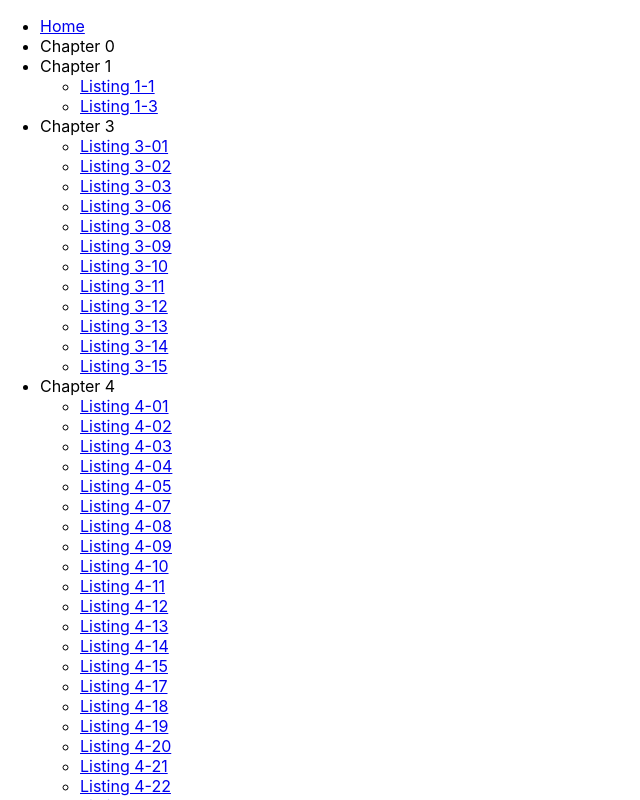
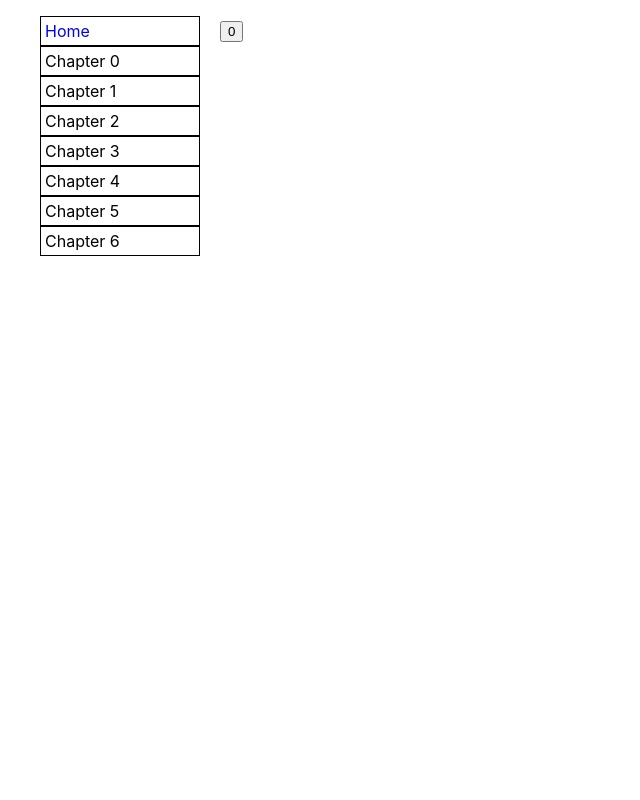
Before and after one commit to chrisminnick/react-js-foundations, a React (Create React App) app in the folder book-code-listings/: page /listing617 in a window 1280 px wide. Shown: the top 800 px of the page, without its empty margins (0-640 px from the left). Built offline with nearby package versions, Linux system fonts and the light colour scheme.

Commit message:
styled navigation

```diff
--- a/book-code-listings/package.json
+++ b/book-code-listings/package.json
@@ -9,6 +9,7 @@
     "create-react-class": "^15.7.0",
     "react": "^17.0.1",
     "react-addons-shallow-compare": "^15.6.2",
+    "react-collapsible": "^2.8.1",
     "react-dom": "^17.0.1",
     "react-router-dom": "^5.2.0",
     "react-scripts": "4.0.0",
--- a/book-code-listings/public/index.html
+++ b/book-code-listings/public/index.html
@@ -24,7 +24,7 @@
       work correctly both with client-side routing and a non-root public URL.
       Learn how to configure a non-root public URL by running `npm run build`.
     -->
-    <title>React App</title>
+
   </head>
   <body>
     <noscript>You need to enable JavaScript to run this app.</noscript>
@@ -39,5 +39,6 @@
       To begin the development, run `npm start` or `yarn start`.
       To create a production bundle, use `npm run build` or `yarn build`.
     -->
+
   </body>
 </html>
--- a/book-code-listings/src/App.css
+++ b/book-code-listings/src/App.css
@@ -36,3 +36,19 @@
     transform: rotate(360deg);
   }
 }
+
+#buttons>li {
+  list-style: none;
+  width: 150px;
+  padding: 4px;
+  border: 1px solid black;
+  cursor: pointer;
+}
+#buttons li a {
+  text-decoration: none;
+  display: block;
+}
+
+#buttons li a:hover {
+  text-decoration: none;
+}
--- a/book-code-listings/src/App.js
+++ b/book-code-listings/src/App.js
@@ -5,6 +5,7 @@ import {
   Route,
   Link
 } from "react-router-dom";
+import Collapsible from 'react-collapsible';
 import Listing0103 from './chapter01/Listing0103';
 import Login from './chapter03/Login';
 import SearchBox from './chapter03/SearchBox/SearchBox';
@@ -48,18 +49,27 @@ import ShallowCompare from './chapter04/ShallowCompare';
 import PureComponent from './chapter04/PureComponent';
 import ReactMemoExample from './chapter04/ReactMemoExample';
 import Mutato from './chapter06/PropsMutation/App.js';
+import WelcomeMessageProps from './chapter06/WelcomeMessage';
+import WelcomeClass from './chapter06/WelcomeClass';
+import SiteLink from './chapter06/SiteLink';
+import SiteLinkNode from './chapter06/SiteLinkNode';
+import BorderBox from './chapter06/BorderBox';
+import CounterClass from './chapter06/CounterClass';
+import IncrementTwice from './chapter06/IncrementTwice';
+import IncrementTwiceFixed from './chapter06/IncrementTwiceFixed';
 
 function App() {
   return (
     <Router>
       <div style={{display:"flex"}}>
         <nav>
-          <ul>
+          <ul id="buttons">
             <li>
               <Link to="/">Home</Link>
             </li>
             <li>Chapter 0</li>
-            <li>Chapter 1
+            <li>
+              <Collapsible trigger="Chapter 1">
               <ul>
                 <li>
                   <a href="/Listing01-01">Listing 1-1</a>
@@ -68,8 +78,17 @@ function App() {
                   <Link to="/listing0103">Listing 1-3</Link>
                 </li>
               </ul>
+              </Collapsible>
             </li>
-            <li>Chapter 3
+            <li>
+              <Collapsible trigger="Chapter 2">
+                <ul>
+
+                </ul>
+              </Collapsible>
+            </li>
+            <li>
+              <Collapsible trigger="Chapter 3">
               <ul>
                 <li>
                   <Link to="/listing301">Listing 3-01</Link>
@@ -108,8 +127,10 @@ function App() {
                   <Link to="/listing315">Listing 3-15</Link>
                 </li>
               </ul>
+              </Collapsible>
             </li>
-            <li>Chapter 4
+            <li>
+            <Collapsible trigger="Chapter 4">
               <ul>
                 <li>
                   <Link to="/listing401">Listing 4-01</Link>
@@ -199,13 +220,50 @@ function App() {
                   <Link to="/listing436">Listing 4-36</Link>
                 </li>
               </ul>
+              </Collapsible>
             </li>
-            <li>Chapter 6
+            <li>
+              <Collapsible trigger="Chapter 5">
+                <ul>
+
+                </ul>
+              </Collapsible>
+            </li>
+            <li>
+              <Collapsible trigger="Chapter 6">
               <ul>
                 <li>
                   <Link to="/listing601">Listing 6-01</Link>
                 </li>
+                <li>
+                  <Link to="/listing602">Listing 6-02</Link>
+                </li>
+                <li>
+                  <Link to="/listing603">Listing 6-03</Link>
+                </li>
+                <li>
+                  <Link to="/listing604">Listing 6-04</Link>
+                </li>
+                <li>
+                  <Link to="/listing608">Listing 6-08</Link>
+                </li>
+                <li>
+                  <Link to="/listing609">Listing 6-09</Link>
+                </li>
+                <li>
+                  <Link to="/listing610">Listing 6-10</Link>
+                </li>
+                <li>
+                  <Link to="/listing617">Listing 6-17</Link>
+                </li>
+                <li>
+                  <Link to="/listing619">Listing 6-19</Link>
+                </li>
+                <li>
+                  <Link to="/listing620">Listing 6-20</Link>
+                </li>
               </ul>
+              </Collapsible>
             </li>
 
           </ul>
@@ -344,6 +402,33 @@ function App() {
           <Route path="/listing601">
             <Mutato />
           </Route>
+          <Route path="/listing602">
+            <WelcomeMessageProps firstName={'Jimmy'} />
+          </Route>
+          <Route path="/listing603">
+            <WelcomeMessageProps firstName={'false'} />
+          </Route>
+          <Route path="/listing604">
+            <WelcomeClass firstName={'frank'} />
+          </Route>
+          <Route path="/listing608">
+            <SiteLink url="http://example.com" linkName="Example" />
+          </Route>
+          <Route path="/listing609">
+            <SiteLinkNode url="http://example.com" linkName="Example" />
+          </Route>
+          <Route path="/listing610">
+            <BorderBox><p>Some sample text</p><br /></BorderBox>
+          </Route>
+          <Route path="/listing617">
+            <CounterClass />
+          </Route>
+          <Route path="/listing619">
+            <IncrementTwice />
+          </Route>
+          <Route path="/listing620">
+            <IncrementTwiceFixed />
+          </Route>
           <Route path="/">
 
           </Route>
--- /dev/null
+++ b/book-code-listings/src/chapter06/BorderBox.js
@@ -0,0 +1,13 @@
+import PropTypes from 'prop-types';
+
+function BorderBox(props){
+  return(
+    <div style={{border:"1px solid black"}}>{props.children}</div>
+  )
+}
+
+BorderBox.propTypes = {
+  children: PropTypes.element.isRequired
+}
+
+export default BorderBox;
--- /dev/null
+++ b/book-code-listings/src/chapter06/CounterClass.js
@@ -0,0 +1,18 @@
+import {Component} from 'react';
+
+class CounterClass extends Component {
+  constructor(props){
+    super(props);
+    this.state = {count:0};
+    this.increment = this.increment.bind(this);
+  }
+  increment(){
+    this.setState({count: this.state.count + 1});
+  }
+  render(){
+    return(
+      <button onClick={this.increment}>{this.state.count}</button>
+    )
+  }
+}
+export default CounterClass;
--- /dev/null
+++ b/book-code-listings/src/chapter06/IncrementTwice.js
@@ -0,0 +1,26 @@
+import {Component} from 'react';
+
+class CounterClass extends Component {
+  constructor(props){
+    super(props);
+    this.state = {count:0};
+    this.countCopy = 0;
+    this.incrementTwice = this.incrementTwice.bind(this);
+  }
+
+  incrementTwice(){
+    this.setState({count: this.state.count + 1});
+    this.countCopy++;
+    this.setState({count: this.state.count + 1});
+    this.countCopy++;
+    console.log("Count should be: " + this.countCopy);
+  }
+
+  render(){
+    return(
+      <button onClick={this.incrementTwice}>{this.state.count}</button>
+    )
+  }
+
+}
+export default CounterClass;
--- /dev/null
+++ b/book-code-listings/src/chapter06/IncrementTwiceFixed.js
@@ -0,0 +1,22 @@
+import {Component} from 'react';
+
+class CounterClass extends Component {
+  constructor(props){
+    super(props);
+    this.state = {count:0};
+    this.incrementTwice = this.incrementTwice.bind(this);
+  }
+
+  incrementTwice(){
+    this.setState((state)=>{return {count: state.count + 1};});
+    this.setState((state)=>{return {count: state.count + 1};});
+  }
+
+  render(){
+    return(
+      <button onClick={this.incrementTwice}>{this.state.count}</button>
+    )
+  }
+
+}
+export default CounterClass;
--- /dev/null
+++ b/book-code-listings/src/chapter06/SiteLink.js
@@ -0,0 +1,7 @@
+function SiteLink(props){
+    return(
+        <a href={props.url}>{props.linkName}</a>
+    )
+}
+
+export default SiteLink;
--- /dev/null
+++ b/book-code-listings/src/chapter06/SiteLinkNode.js
@@ -0,0 +1,13 @@
+import PropTypes from 'prop-types';
+
+function SiteLink(props) {
+  return (
+    <a href="{props.url}">{props.linkName}</a>
+  );
+}
+
+SiteLink.propTypes = {
+  linkName: PropTypes.node
+}
+
+export default SiteLink;
--- /dev/null
+++ b/book-code-listings/src/chapter06/WelcomeClass.js
@@ -0,0 +1,15 @@
+import PropTypes from 'prop-types';
+import {Component} from 'react';
+
+class WelcomeClass extends Component {
+
+  static propTypes = {
+    firstName: PropTypes.string
+  }
+
+  render(){
+    return(<h1>Welcome, {this.props.firstName}!</h1>);
+  }
+}
+
+export default WelcomeClass;
--- /dev/null
+++ b/book-code-listings/src/chapter06/WelcomeMessage.js
@@ -0,0 +1,11 @@
+import PropTypes from 'prop-types';
+
+function WelcomeMessage(props){
+  return (<p>Welcome back, {props.firstName}!</p>);
+}
+
+WelcomeMessage.propTypes = {
+  firstName:PropTypes.string
+}
+
+export default WelcomeMessage;
```
Also changed, not shown: 1 other file (tests, documents, lock files or other folders).
